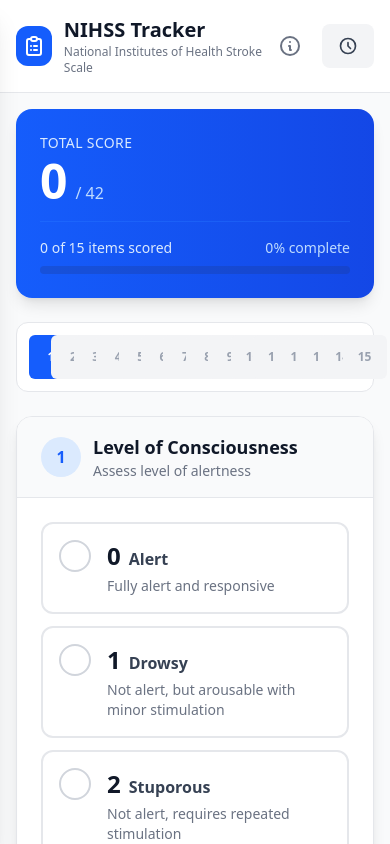
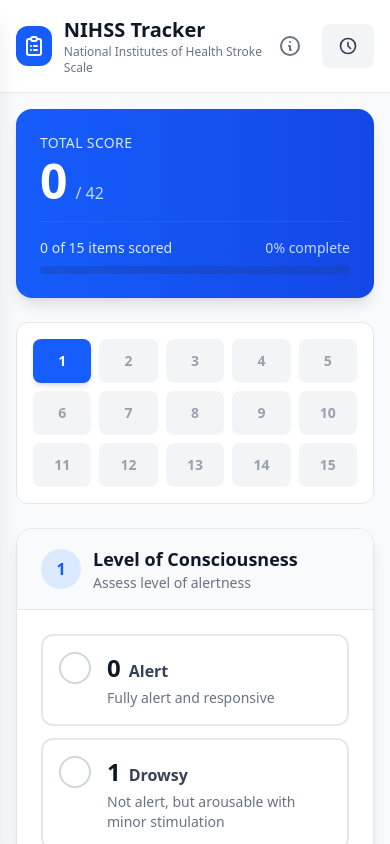
Before and after one commit to dermetfak/nihss-tracker, a Next.js app: page / in a window 390 px wide. Shown: the top 844 px of the page. Built offline with nearby package versions, Linux system fonts and the light colour scheme.

Commit message:
Fix stepper layout: 3 rows of 5 for perfect mobile fit

```diff
--- a/components/AssessmentForm.tsx
+++ b/components/AssessmentForm.tsx
@@ -166,16 +166,16 @@
         </div>
       </div>
 
-      {/* Stepper - Compact Grid */}
-      <div className="bg-white rounded-xl border border-gray-200 p-3">
-        <div className="grid grid-cols-15 gap-1">
+      {/* Stepper - Three rows of 5 */}
+      <div className="bg-white rounded-xl border border-gray-200 p-4">
+        <div className="grid grid-cols-5 gap-2">
           {NIHSS_ITEMS.map((_, index) => (
             <button
               key={index}
               onClick={() => setCurrentStep(index)}
-              className={`aspect-square rounded-md text-xs font-semibold transition-all ${
+              className={`h-10 rounded-lg text-sm font-semibold transition-all ${
                 index === currentStep
-                  ? 'bg-blue-600 text-white'
+                  ? 'bg-blue-600 text-white shadow-md'
                   : index < currentStep || items[NIHSS_ITEMS[index].id] >= 0
                   ? 'bg-green-100 text-green-700'
                   : 'bg-gray-100 text-gray-400'
```
